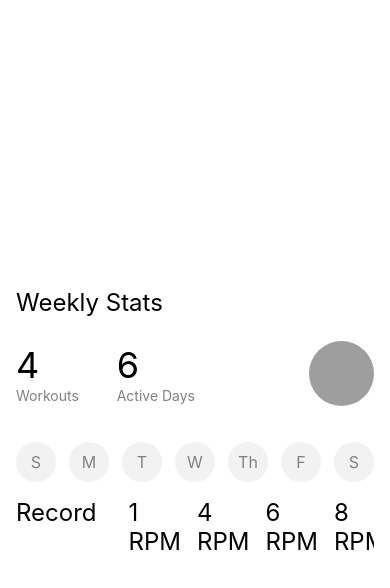
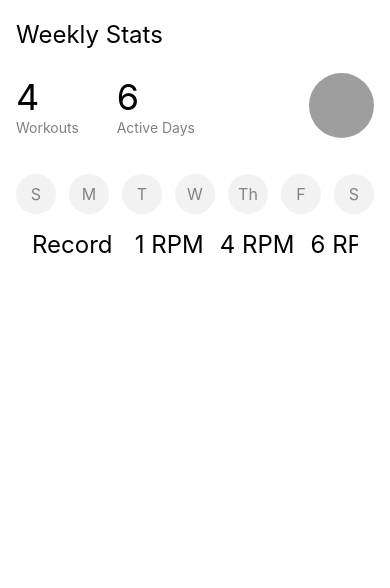
Before and after one commit to huan00/PR_Tracker, a React Native app: screen / in a window 390 px wide. Shown: the top 588 px of the page. Built offline with nearby package versions, Linux system fonts and the light colour scheme; grey boxes are pictures that could not be loaded.

Commit message:
style rpm comp

```diff
--- a/App.js
+++ b/App.js
@@ -1,28 +1,32 @@
 import { StatusBar } from 'expo-status-bar'
-import { StyleSheet, Text, View } from 'react-native'
+import { StyleSheet, Text, View, SafeAreaView } from 'react-native'
 import Days from './components/Days'
 import RPM from './components/RPM'
 import WeeklyStats from './components/WeeklyStats'
 
 export default function App() {
   return (
-    <View style={styles.container}>
+    <SafeAreaView style={styles.container}>
+      <View>
         <View>
           <Text>{WeeklyStats}</Text>
         </View>
         <WeeklyStats />
         <Days />
+        <View>
           <RPM />
+        </View>
         <StatusBar style="auto" />
       </View>
+    </SafeAreaView>
   )
 }
 
 const styles = StyleSheet.create({
   container: {
     flex: 1,
-    backgroundColor: '#fff',
-    alignItems: 'center',
-    justifyContent: 'center'
+    backgroundColor: '#fff'
+    // alignItems: 'center',
+    // justifyContent: 'center'
   }
 })
--- a/components/RPM.jsx
+++ b/components/RPM.jsx
@@ -3,18 +3,21 @@ import { View, Text, StyleSheet, ScrollView } from 'react-native'
 
 const RPM = () => {
   const RPM = ['1 RPM', '4 RPM', '6 RPM', '8 RPM']
+  const record = 'Record'
   return (
     <View style={styles.container}>
-      <View>
-        <Text style={styles.rpmText}>Record</Text>
+      <View style={styles.record}>
+        <Text style={styles.rpmText}>{record}</Text>
       </View>
-      <ScrollView horizontal="true">
       <View style={styles.rpmContainer}>
+        <ScrollView horizontal={true} style={styles.rpmScroll}>
+          <View style={{ flexDirection: 'row' }}>
             {RPM.map((rpm) => (
               <Text style={styles.rpmText}>{rpm}</Text>
             ))}
           </View>
         </ScrollView>
+      </View>
     </View>
   )
 }
@@ -23,20 +26,27 @@ export default RPM
 
 const styles = StyleSheet.create({
   container: {
-    width: '100%',
+    flex: 1,
+    // width: '100%',
     flexDirection: 'row',
     marginHorizontal: 16,
     paddingHorizontal: 16,
     justifyContent: 'space-between'
   },
+  record: {
+    width: '30%',
+    height: 40
+  },
   rpmContainer: {
+    flexDirection: 'row',
     width: '70%',
-    flexDirection: 'row',
-    paddingLeft: 16
-    // justifyContent: 'space-between'
+    paddingLeft: 5,
+    height: 40
   },
   rpmText: {
     fontSize: 24,
-    paddingRight: 16
-  }
+    paddingRight: 16,
+    color: 'black'
+  },
+  rpmScroll: {}
 })
--- a/components/WeeklyStats.jsx
+++ b/components/WeeklyStats.jsx
@@ -43,7 +43,8 @@ const styles = StyleSheet.create({
   },
   container: {
     width: '100%',
-    paddingHorizontal: 16
+    paddingHorizontal: 16,
+    marginTop: 20
   },
   title: {
     paddingBottom: 24
```
Lines whose indentation alone changed are shown as unchanged.
